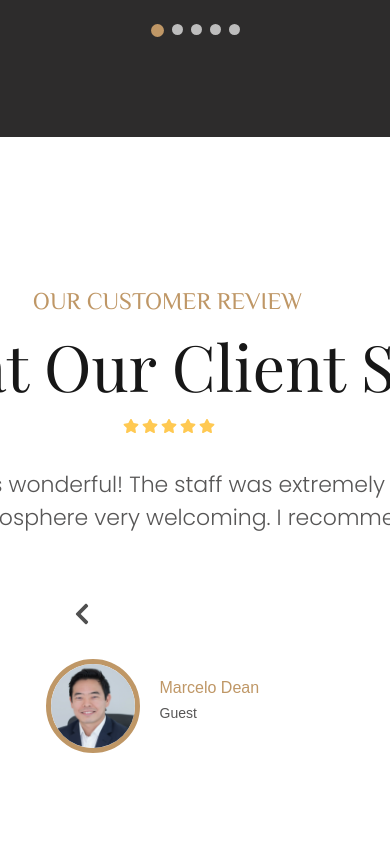
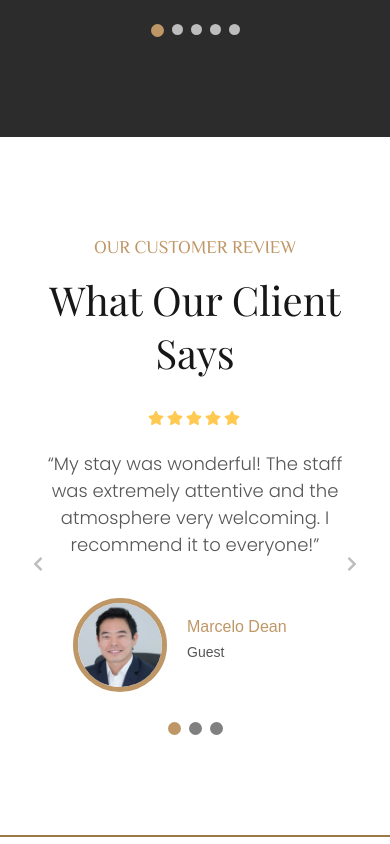
Before and after one commit to trabalhoWebUFSC/trabalhoWebUFSC, a React (Create React App) app in the folder frontend/: page / in a window 390 px wide. Shown: the part 1860-2704 px from the top of the page. Built offline with nearby package versions, Linux system fonts and the light colour scheme; a web font is replaced by a local one.

Commit message:
Update Rating.module.css

```diff
--- a/frontend/src/components/Rating/Rating.module.css
+++ b/frontend/src/components/Rating/Rating.module.css
@@ -157,6 +157,95 @@
 }
 
 
-.clientText {
-    margin-top:20px;
+
+@media (max-width: 900px) {
+
+    .reviewsSection {
+        padding-left: 20px;
+        padding-right: 20px;
+        padding-top: 100px;
+        padding-bottom: 100px;
+        align-items: center;
+    }
+    .subTitle {
+        margin-left: 0;
+        text-align: center;
+        font-size: 18px;
+        width: auto;
+        padding-right: 0;
+    }
+
+    .mainTitle {
+        font-size: 40px;
+        margin-left: 0;
+        text-align: center;
+        width: 100%;
+        max-width: 500px;
+        height: auto;
+    }
+
+    .sliderContainer {
+        width: 100%;
+        max-width: 500px;
+        position: relative;
+        margin-top: 20px;
+    }
+
+    .reviewText {
+        font-size: 18px;
+        width: 100%;
+        max-width: 450px;
+        height: auto;
+        margin-top: 20px;
+        margin-left: 0;
+        padding: 0 10px;
+        text-align: center;
+    }
+
+    .starsWrapper {
+        margin: 10px auto;
+        text-align: center;
+    }
+
+
+    .clientInfo {
+        margin-top: 40px;
+    }
+
+
+    .arrowLeft,
+    .arrowRight {
+        position: absolute;
+        top: 50%;
+        transform: translateY(-50%);
+        font-size: 1.0rem;
+        color: #BDBDBD;
+    }
+
+    .arrowLeft {
+        left: 0;
+        margin-left: 10px;
+    }
+
+    .arrowRight {
+        padding-left: 0;
+        right: 0;
+        margin-right: 10px;
+    }
+
+
+    .dotsContainer {
+        margin-top: 30px;
+    }
+
 }
+
+@media (min-width: 640px), ( max-width:800px) {
+    .arrowRight{
+        margin-top:20px;
+    }
+
+    .arrowLeft {
+        margin-top:20px;
+    }
+}
```
